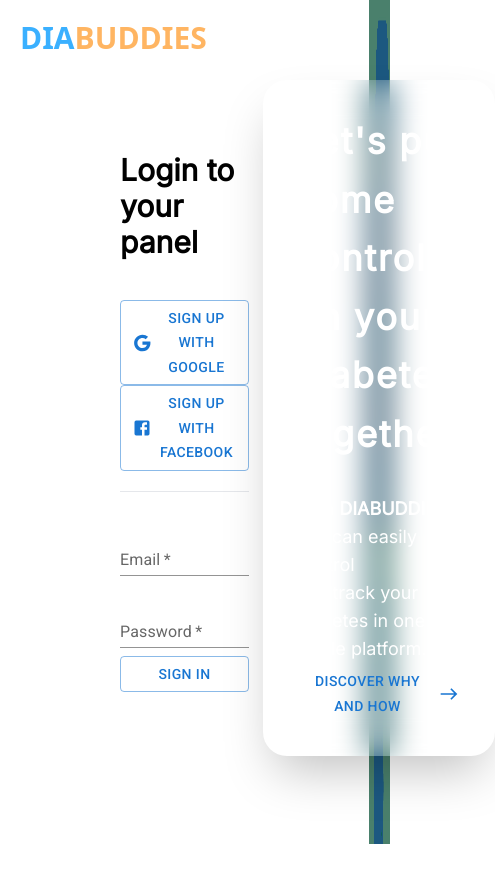
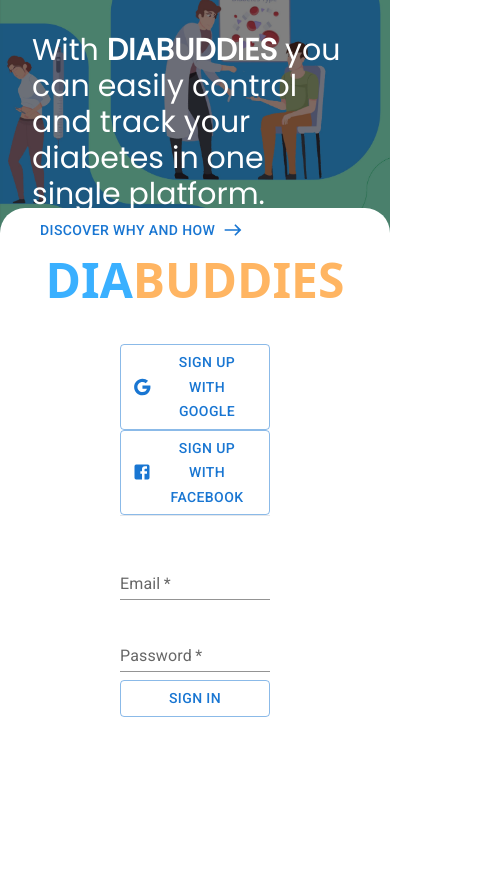
Before and after one commit to Adnane-Louardi-dev/diabuddies, a Next.js app in the folder client/: page /login in a window 390 px wide. Shown: the top 882 px of the page, 495 px wide, since content can reach past the window. Before the commit the page ends 844 px from the top, so only its background shows below. Built offline with nearby package versions, Linux system fonts and the light colour scheme.

Commit message:
make login page responsive

```diff
--- a/client/pages/login.js
+++ b/client/pages/login.js
@@ -12,23 +12,34 @@
   const onSubmit = (data) => setFormData(JSON.stringify(data));
   return (
     <div className="h-full h-screen">
-      <div className="absolute z-50 m-5">
-        <div className="text-inter text-diaBlue text-3xl font-semibold">
-          DIA<span className="text-diaOrange">BUDDIES</span>
+      <div className="relative lg:hidden h-64 w-screen pt-8 px-8">
+        {/* <h1 className="text-6xl text-white font-rubik font-semibold tracking-wider">Login to your panel</h1> */}
+        <p className="text-3xl text-white font-poppins">
+          With <span className="font-semibold hover:underline hover:text-diaBlue decoration-diaOrange">DIABUDDIES</span> you can easily control <br />
+          and track your diabetes in one single platform.
+        </p>
+
+        <Button endIcon={<EastIcon />} className="my-6 font-roboto text-white hover:text-diaOrange text-xl underline hover:decoration-diaOrange">
+          Discover why and how
+        </Button>
+        <Image src={"/signup_promo.jpg"} className="brightness-50 -z-50" fill objectFit="cover" cover alt={"black woman checking blood sugar"} />
+      </div>
+      <div className="flex flex-row -mt-12 bg-white justify-center lg:items-center h-full w-full rounded-t-[25px] lg:rounded-none">
+        <div className="absolute my-12">
+          <div className="text-inter text-diaBlue text-5xl font-semibold">
+            DIA<span className="text-diaOrange">BUDDIES</span>
+          </div>
         </div>
-      </div>
-      <div className="flex flex-row items-center h-screen ">
-        <div className="flex-none justify-center content-center basis-2/5 px-20">
+        <div className="flex-none w-full lg:basis-2/5 px-20 my-14">
           <div className="my-5 p-10">
-            <h1 className="mb-2 text-3xl font-inter font-semibold">Login to your panel</h1>
-            <div className="my-5 py-5 border-b">
+            <div className="my-5 border-b">
               <Link href="http://localhost:3000/login/auth/google" passHref>
-                <Button fullWidth variant="outlined" className="mb-5 text-diaGray border-diaGray" startIcon={<GoogleIcon />}>
+                <Button fullWidth variant="outlined" className="mb-5 p-3 text-diaGray border-diaGray" startIcon={<GoogleIcon />}>
                   Sign up with Google
                 </Button>
               </Link>
               <Link href="http://localhost:3000/login/auth/facebook" to="http://localhost:3000/login/auth/facebook" as="/login" passHref>
-                <Button fullWidth variant="outlined" className="mb-5 text-diaGray border-diaGray" startIcon={<FacebookIcon />}>
+                <Button fullWidth variant="outlined" className="mb-5 p-3 text-diaGray border-diaGray" startIcon={<FacebookIcon />}>
                   Sign up with Facebook
                 </Button>
               </Link>
@@ -55,13 +66,13 @@
                 variant="standard"
                 margin="normal"
               />
-              <Button fullWidth className="my-5 text-diaGray border-diaGray" variant="outlined" type="submit" margin="normal">
+              <Button fullWidth className="my-5 p-3 text-diaGray border-diaGray" variant="outlined" type="submit" margin="normal">
                 Sign in
               </Button>
             </form>
           </div>
         </div>
-        <div className="relative flex flex-1 justify-center rounded-lg shadow-2xl w-full h-full basis-1/5">
+        <div className="hidden relative lg:flex flex-1 justify-center rounded-lg shadow-2xl w-full h-full lg:basis-1/5">
           <div className="absolute backdrop-blur-lg rounded-3xl shadow-2xl my-20 p-8 z-50">
             <h2 className="mb-8 font-inter text-4xl font-semibold leading-relaxed tracking-wider text-white">
               Let's put some control <br /> on your diabetes together.
```
